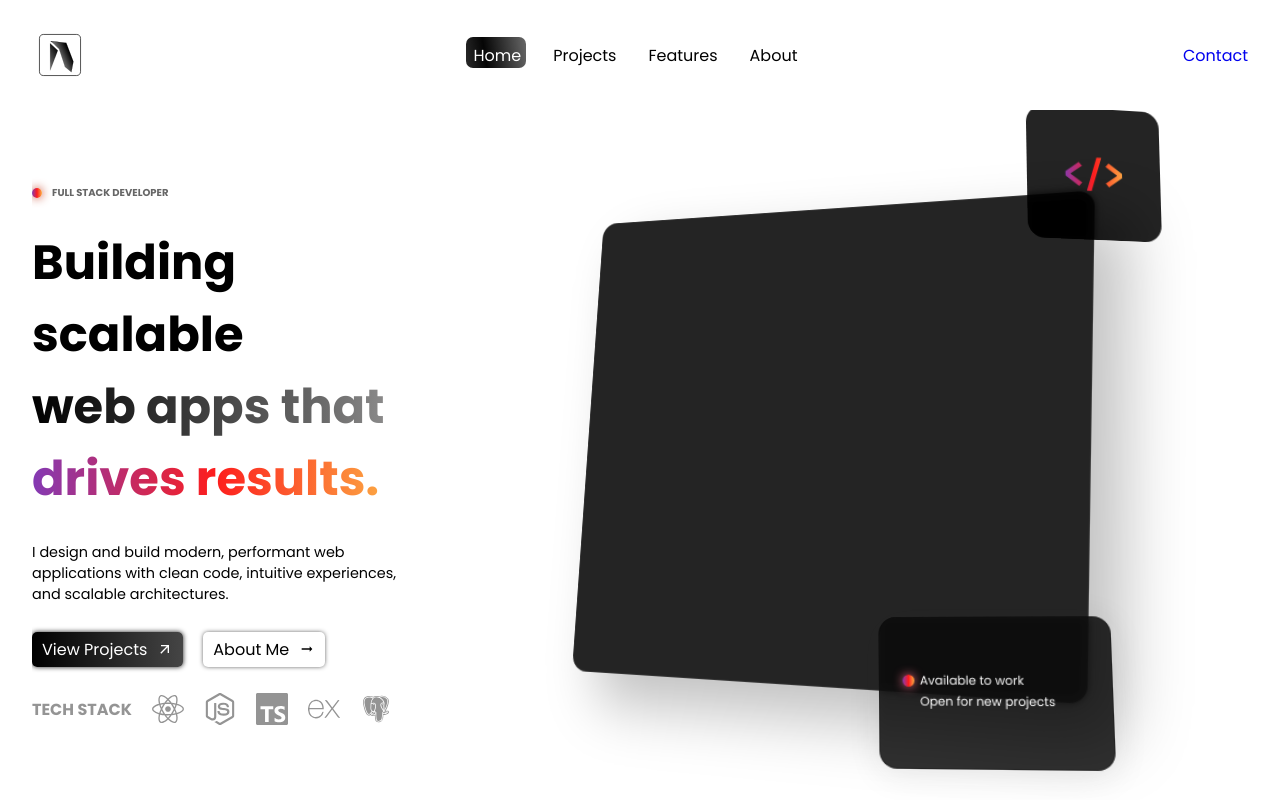
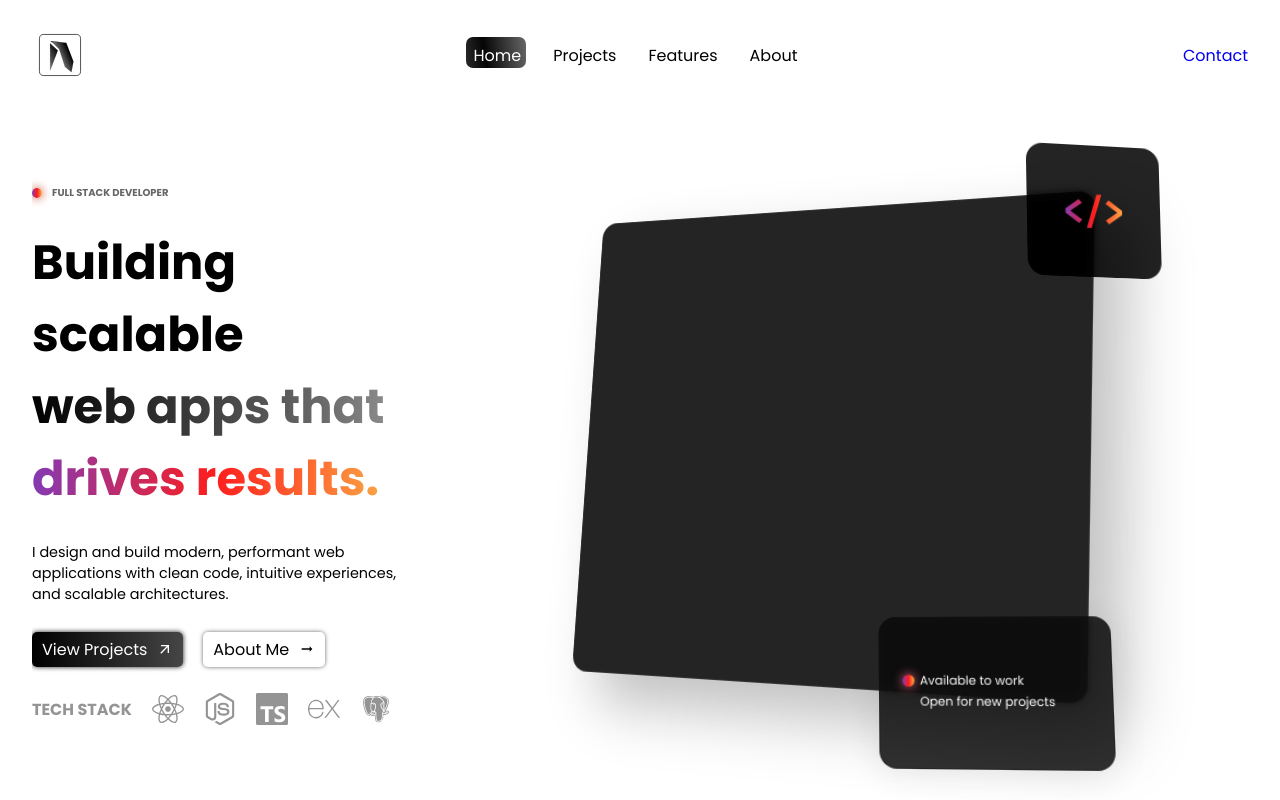
Before and after one commit to arslantauseef/arslantauseef.dev, a React (Vite) app: page /home in a window 1280 px wide. Built offline with nearby package versions, Linux system fonts and the light colour scheme.

Commit message:
New commit

```diff
--- a/src/components/layout/middle/about/tsx/About.tsx
+++ b/src/components/layout/middle/about/tsx/About.tsx
@@ -1,4 +1,3 @@
-import React from 'react'
 
 export const About = () => {
   return (
--- a/src/components/layout/middle/contact/tsx/Contact.tsx
+++ b/src/components/layout/middle/contact/tsx/Contact.tsx
@@ -1,4 +1,3 @@
-import React from 'react'
 
 export const Contact = () => {
   return (
--- a/src/components/layout/middle/features/tsx/Features.tsx
+++ b/src/components/layout/middle/features/tsx/Features.tsx
@@ -1,4 +1,3 @@
-import React from 'react'
 
 export const Features = () => {
   return (
--- a/src/components/layout/middle/home/sections/hero/features/messages/tsx/RotatingMessages.tsx
+++ b/src/components/layout/middle/home/sections/hero/features/messages/tsx/RotatingMessages.tsx
@@ -1,4 +1,4 @@
-import React, { useEffect, useState } from "react";
+import { useEffect, useState } from "react";
 import styleRightMessageElement from "../styles/rotatingMessages.module.css";
 import styleRightMessagePulseEffect from "../styles/rotatingMessages.pulseEffect.module.css";
 type Message = {
--- a/src/components/layout/middle/home/sections/hero/styles/right/symbol/hero.right.symbol.module.css
+++ b/src/components/layout/middle/home/sections/hero/styles/right/symbol/hero.right.symbol.module.css
@@ -4,7 +4,7 @@
   position: absolute;
   width: min(15%, 360px);
   height: min(18%, 320px);
-  top: 5%;
+  top: 10%;
   right: 15%;
   display: flex;
   justify-content: center;
--- a/src/components/layout/middle/home/sections/hero/tsx/Hero.tsx
+++ b/src/components/layout/middle/home/sections/hero/tsx/Hero.tsx
@@ -2,9 +2,7 @@ import styleHome from "../styles/main/hero.module.css";
 import styleLeft from "../styles/left/hero.left.module.css";
 import styleRight from "../styles/right/global/hero.right.module.css";
 import styleRightScreen from "../styles/right/screen/hero.right.screen.module.css";
-import styleRightMessage from "../styles/right/message/hero.right.message.module.css";
 import styleLeftPulseEffect from "../styles/left/hero.left.pulseEffect.module.css";
-import styleRightMessagePulseEffect from "../styles/right/message/hero.right.pulseEffect.module.css";
 import styleRightSymbol from "../styles/right/symbol/hero.right.symbol.module.css";
 import { NavLink } from "react-router-dom";
 import { MdArrowOutward, MdArrowRightAlt } from "react-icons/md";
--- a/src/components/layout/middle/projects/tsx/Projects.tsx
+++ b/src/components/layout/middle/projects/tsx/Projects.tsx
@@ -1,4 +1,3 @@
-import React from 'react'
 
 export const Projects = () => {
   return (
```
